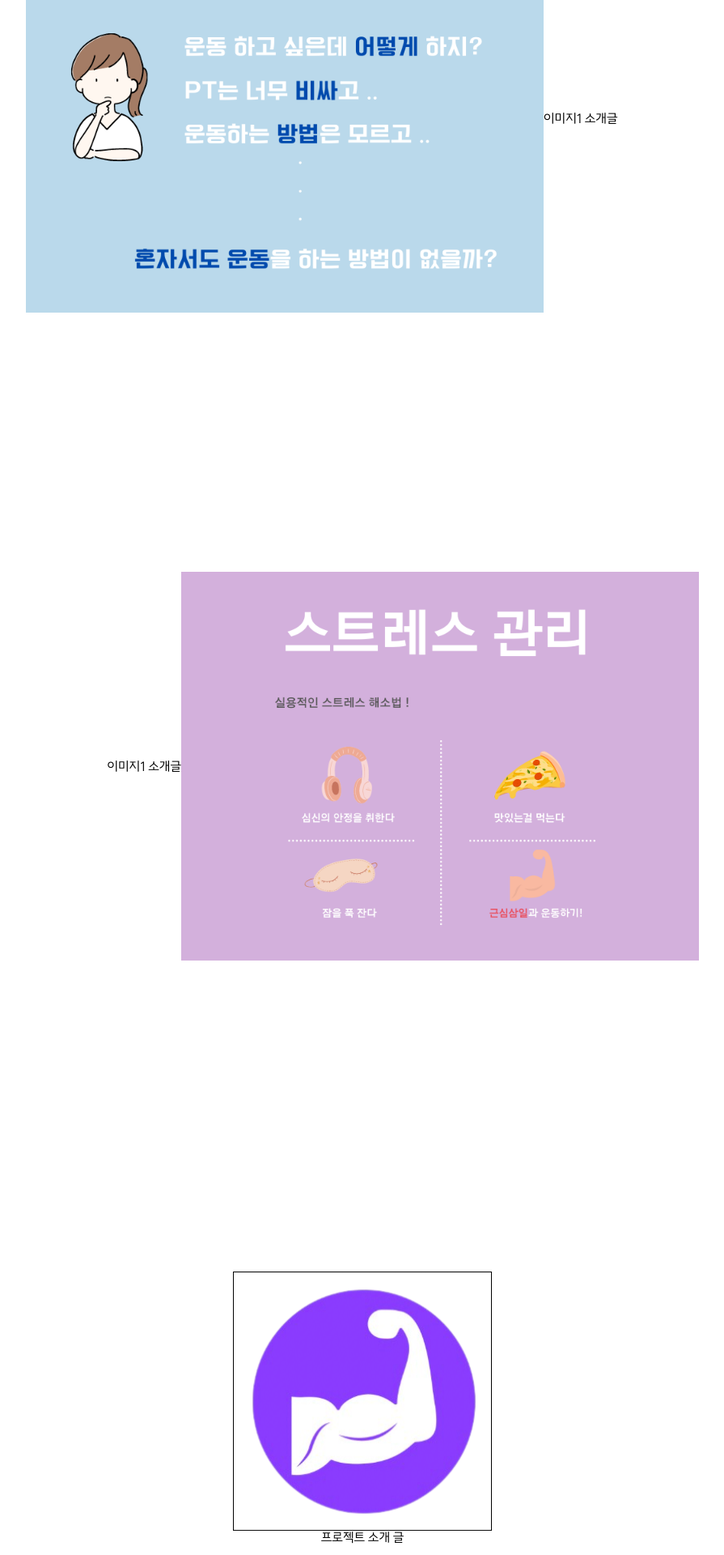
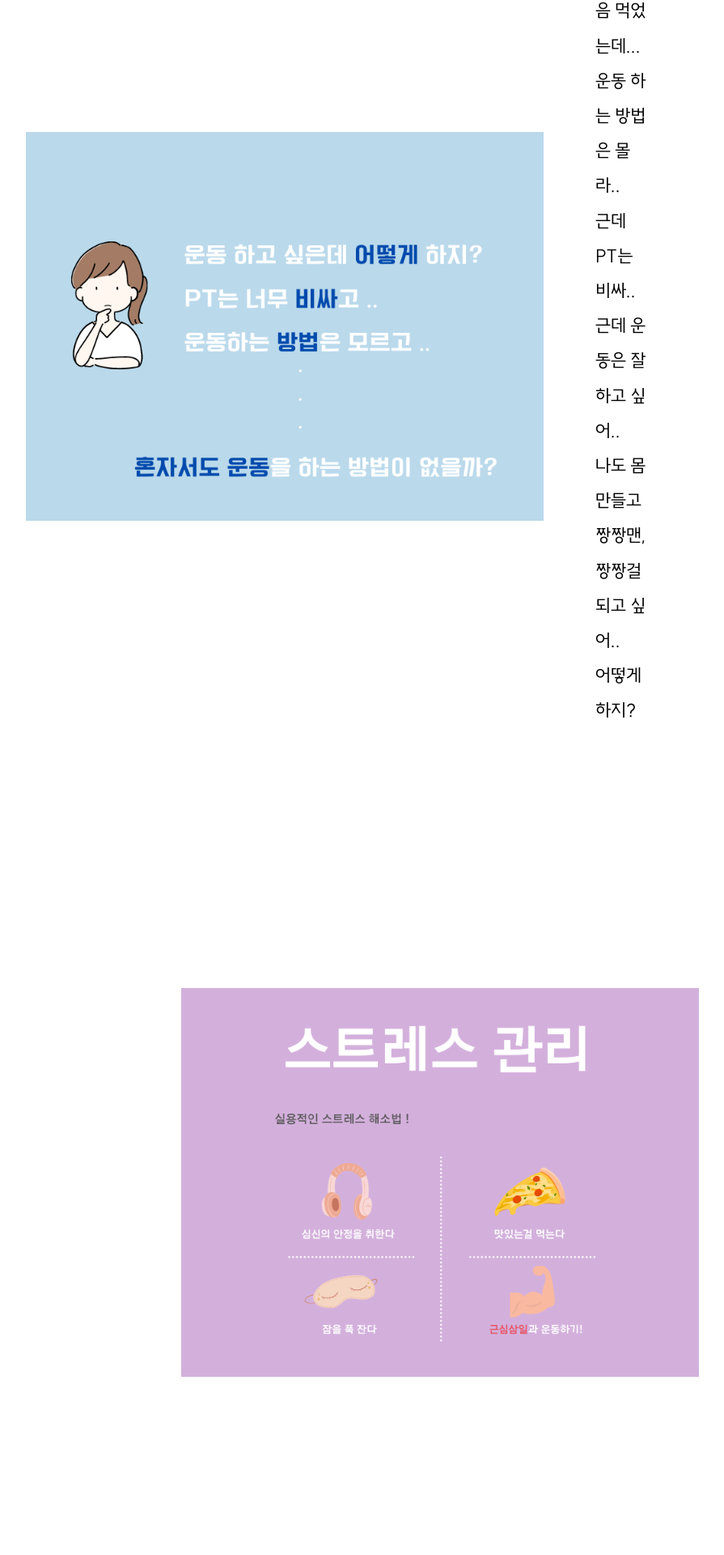
Before and after one commit to seonyeong719/GeunSim-Sam-il, a React (Vite) app: page / in a window 1280 px wide. Shown: the part 390-2310 px from the top of the page at 81% size, without its empty margins (192-1087 px from the left). Built offline with nearby package versions, Linux system fonts and the light colour scheme; no server answers.

Commit message:
:lipstick: Design: css 추가

```diff
--- a/src/pages/detailPage.tsx
+++ b/src/pages/detailPage.tsx
@@ -38,7 +38,11 @@ function DetailPage() {
         <S.MusTitle>운동 부위</S.MusTitle>
         <S.PrimaryWrap>
           <S.Primary>
-            <S.MuscleImg src={data?.muscles[0].image_url_main} />
+            {data?.muscles[0] ? (
+              <S.MuscleImg src={data?.muscles[0].image_url_main} />
+            ) : (
+              <S.MuscleImg src={"../../public/Img/로고.png"} />
+            )}
             <S.MuscleName></S.MuscleName>
           </S.Primary>
           <S.Primary>
--- a/src/pages/home.tsx
+++ b/src/pages/home.tsx
@@ -14,17 +14,27 @@ function HomePage() {
       <S.Wrapper>
         <S.Img1Wrap>
           <S.Img1 data-aos="fade-right" src="../../public/Img/운동고민.png" />
-          <div>이미지1 소개글</div>
+          <S.Content>
+            운동하기로 마음 먹었는데... <br />
+            운동 하는 방법은 몰라.. <br />
+            근데 PT는 비싸.. <br /> 근데 운동은 잘 하고 싶어.. <br /> 나도 몸 만들고 짱짱맨, 짱짱걸
+            되고 싶어..
+            <br /> 어떻게 하지?
+          </S.Content>
         </S.Img1Wrap>
         <S.Img2Wrap>
-          <div>이미지1 소개글</div>
+          <S.Content></S.Content>
           <S.Img2 data-aos="fade-left" src="../../public/Img/스트레스 관리.png" />
         </S.Img2Wrap>
         <S.Img3Wrap>
           <S.Img3 data-aos="fade-up" data-aos-duration="3000" src="../../public/Img/로고.png" />
-          <div data-aos="fade-up" data-aos-duration="3000">
-            프로젝트 소개 글
-          </div>
+          <S.WebInfo data-aos="fade-up" data-aos-duration="3000">
+            당신의 운동 여정이 '작심삼일'로 끝나지 않도록 도와줄 최고의 헬스 운동 방법과 팁을 찾고
+            계신가요? <br />
+            우리의 웹사이트에서는 운동을 시작하고 지속하는데 필요한 모든 도구와 정보를 제공합니다!
+            작심삼일을 이기고 건강한 미래를 향해 나아가는 첫걸음을 함께 하실 준비가 되셨나요? 우리의
+            웹사이트에서 필요한 정보와 도구를 모두 제공합니다. 지금 시작하세요!
+          </S.WebInfo>
         </S.Img3Wrap>
       </S.Wrapper>
     </S.Wrap>
@@ -47,6 +57,12 @@ const Wrapper = styled.div`
 const Img1Wrap = styled.div`
   padding: 8rem 0;
   ${FlexAlignCenter}
+`;
+
+const Content = styled.div`
+  font-size: ${({ theme }) => theme.FONT_SIZE.xs};
+  margin: 0 4rem;
+  line-height: 2.7rem;
 `;
 
 const Img1 = styled.img`
@@ -79,13 +95,21 @@ const Img3 = styled.img`
   ${FlexJustifyCenter}
 `;
 
+const WebInfo = styled.div`
+  width: 40rem;
+  margin-top: 3rem;
+  font-size: ${({ theme }) => theme.FONT_SIZE.xs};
+`;
+
 const S = {
   Wrap,
   Wrapper,
   Img1Wrap,
+  Content,
   Img1,
   Img2Wrap,
   Img2,
   Img3Wrap,
   Img3,
+  WebInfo,
 };
--- a/src/types/categoryType.ts
+++ b/src/types/categoryType.ts
@@ -52,8 +52,8 @@ export interface BaseInfoId {
   muscles: [
     {
       id: number;
+      image_url_main: string;
       name_en: string;
-      image_url_main: string;
     }
   ];
   equipment: [
```
